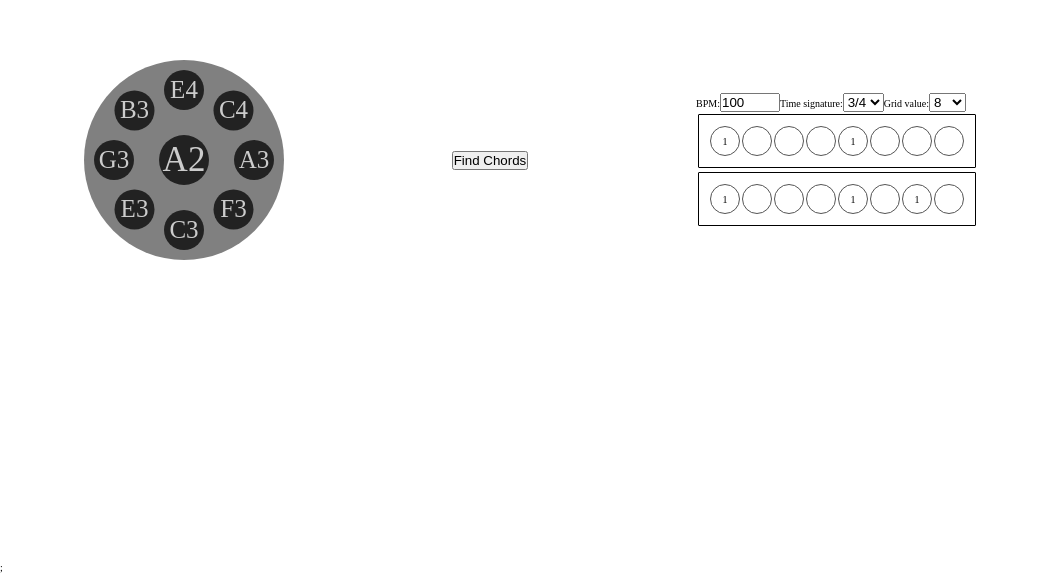
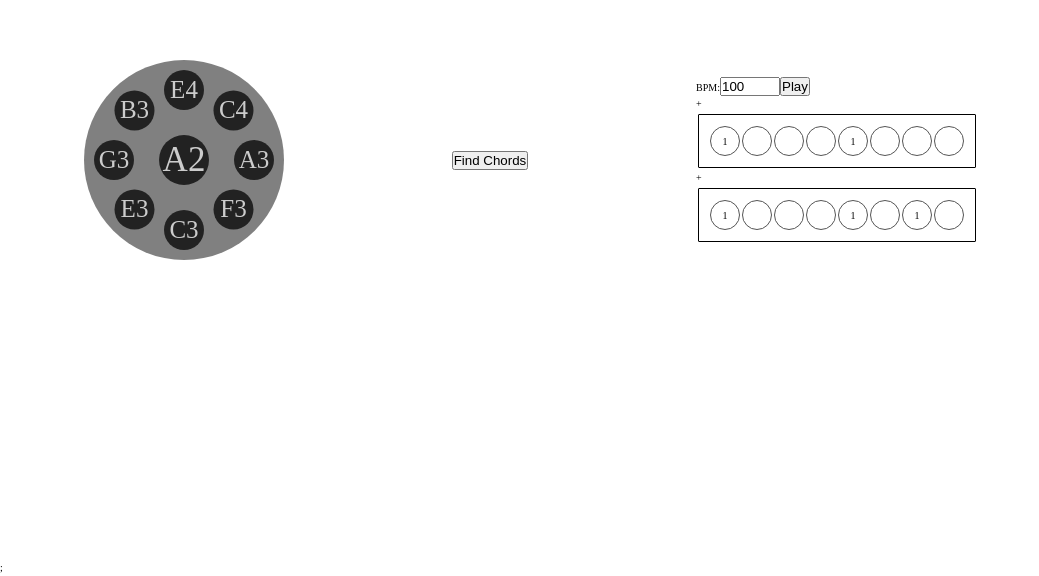
Before and after one commit to Moosees/ding-and-tones, a React (Create React App) app: page / in a window 1280 px wide. Shown: the part 240-816 px from the top of the page, without its empty margins (0-1039 px from the left). Built offline with nearby package versions, Linux system fonts and the light colour scheme.

Commit message:
separate bar and song controls

```diff
--- a/src/components/bar/Bar.jsx
+++ b/src/components/bar/Bar.jsx
@@ -1,5 +1,6 @@
-import React from 'react';
-import { Beats, Beat } from './bar.styles';
+import React, { useState } from 'react';
+import BarControls from '../barControls/BarControls';
+import { Beat, Beats } from './bar.styles';
 
 const displayBeats = ({ timeSignature, gridValue, pattern }) => {
   if (pattern) {
@@ -18,7 +19,21 @@ const displayBeats = ({ timeSignature, gridValue, pattern }) => {
 };
 
 const Bar = ({ bar }) => {
-  return <Beats>{displayBeats(bar)}</Beats>;
+  const [controlsOpen, setControlsOpen] = useState(false);
+
+  const toggleControls = () => {
+    setControlsOpen(!controlsOpen);
+  };
+
+  return (
+    <div>
+      <div>
+        <span onClick={toggleControls}>+</span>
+        {controlsOpen && <BarControls />}
+      </div>
+      <Beats>{displayBeats(bar)}</Beats>
+    </div>
+  );
 };
 
 export default Bar;
--- a/src/components/barControls/BarControls.jsx
+++ b/src/components/barControls/BarControls.jsx
@@ -3,19 +3,8 @@ import { connect } from 'react-redux';
 import { setBpm } from '../../redux/song/song.actions';
 
 // Split BPM to playback controls and time signature to individual bars?
-const BarControls = ({ bpm, setBpm }) => (
+const BarControls = () => (
   <div>
-    <label>
-      BPM:
-      <input
-        // input validation
-        type="number"
-        min="50"
-        max="160"
-        value={bpm}
-        onChange={e => setBpm(Number(e.target.value))}
-      />
-    </label>
     <label>
       Time signature:
       <select value={'3/4'} onChange={e => console.log(e.target.value)}>
--- a/src/components/song/Song.jsx
+++ b/src/components/song/Song.jsx
@@ -1,13 +1,13 @@
 import React from 'react';
 import { connect } from 'react-redux';
 import Bar from '../bar/Bar';
-import BarControls from '../barControls/BarControls';
+import SongControls from '../songControls/SongControls';
 import { Bars } from './song.styles';
 
 const Song = ({ bars }) => {
   return (
     <div>
-      <BarControls />
+      <SongControls />
       <Bars>
         {bars.map((bar, i) => (
           <Bar key={i} bar={bar} />
--- /dev/null
+++ b/src/components/songControls/SongControls.jsx
@@ -0,0 +1,27 @@
+import React from 'react';
+import { connect } from 'react-redux';
+import { setBpm } from '../../redux/song/song.actions';
+
+// Split BPM to playback controls and time signature to individual bars?
+const SongControls = ({ bpm, setBpm }) => (
+  <div>
+    <label>
+      BPM:
+      <input
+        // input validation
+        type="number"
+        min="50"
+        max="160"
+        value={bpm}
+        onChange={e => setBpm(Number(e.target.value))}
+      />
+    </label>
+    <button>Play</button>
+  </div>
+);
+
+const mapStateToProps = ({ song }) => ({
+  bpm: song.bpm
+});
+
+export default connect(mapStateToProps, { setBpm })(SongControls);
```
